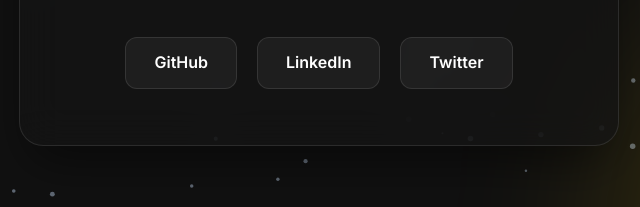
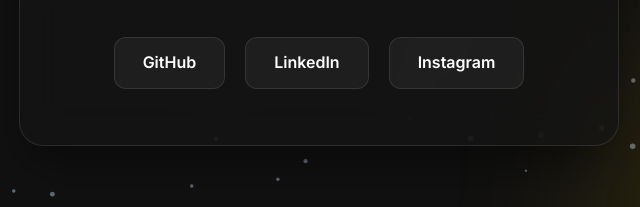
Before and after one commit to asingh7049/my-portfolio, a plain HTML site: page index.html in a window 1280 px wide. Shown: the part 524-731 px from the top of the page, 321-961 px from the left. Drawn offline with Linux system fonts and the light colour scheme.

Commit message:
Update Twitter link to Instagram

```diff
--- a/index.html
+++ b/index.html
@@ -258,7 +258,7 @@
             <a href="https://github.com/asingh7049" class="social-link" target="_blank">GitHub</a>
             <a href="https://www.linkedin.com/in/arvin-singh-43706a344/" class="social-link"
                 target="_blank">LinkedIn</a>
-            <a href="#" class="social-link">Twitter</a>
+            <a href="https://www.instagram.com/arvinsingh7049" class="social-link" target="_blank">Instagram</a>
         </div>
     </div>
     <script>
```
